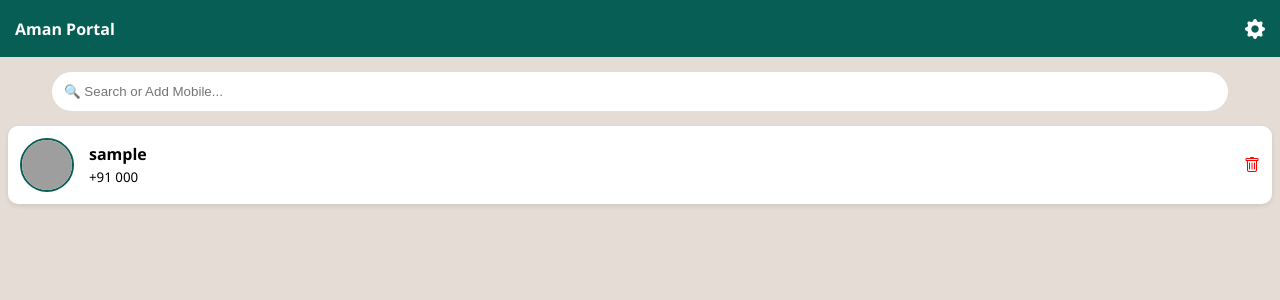
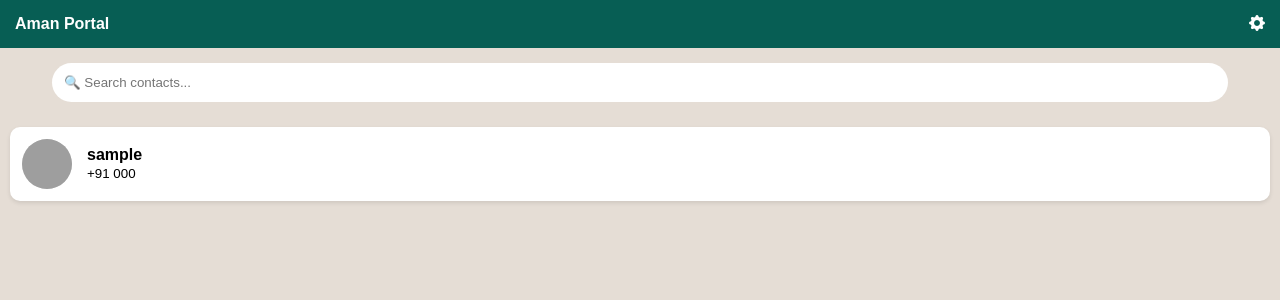
Before and after one commit to amanupadhy480-josh/Chat-Portal, a Flask app: page / in a window 1280 px wide. Shown: the top 300 px of the page. Run offline with Flask 3, Linux system fonts and the light colour scheme; a user stored in the database is signed in; tables that the repository leaves empty hold one stand-in row (values such as "Sample post"); grey boxes are pictures that could not be loaded.

Commit message:
Update home.html

```diff
--- a/templates/home.html
+++ b/templates/home.html
@@ -2,86 +2,51 @@
 <html>
 <head>
     <meta name="viewport" content="width=device-width, initial-scale=1.0">
-    <title>Aman Portal - Contacts</title>
+    <title>Aman Portal</title>
     <link rel="stylesheet" href="https://cdn.jsdelivr.net/npm/bootstrap-icons@1.11.1/font/bootstrap-icons.css">
     <style>
         :root { --main: #075e54; --bg: #e5ddd5; }
-        body { font-family: 'Segoe UI', sans-serif; margin: 0; background: var(--bg); transition: 0.3s; }
-        .navbar { background: var(--main); color: white; padding: 15px; display: flex; justify-content: space-between; align-items: center; position: sticky; top: 0; z-index: 100; }
-        .user-item { background: white; margin: 8px; padding: 12px; border-radius: 10px; display: flex; align-items: center; gap: 15px; box-shadow: 0 2px 5px rgba(0,0,0,0.1); }
-        .dp-img { width: 50px; height: 50px; border-radius: 50%; object-fit: cover; border: 2px solid var(--main); }
-        .search-box { width: 90%; margin: 15px auto; display: block; padding: 12px; border-radius: 25px; border: none; outline: none; }
-        .settings-btn { cursor: pointer; font-size: 20px; }
-        .status-dot { width: 10px; height: 10px; border-radius: 50%; display: inline-block; }
-        .online { background: #25d366; }
-        .offline { background: #bbb; }
-
-        /* Settings Modal */
-        #settingsModal { display: none; position: fixed; top: 50%; left: 50%; transform: translate(-50%, -50%); background: white; padding: 20px; border-radius: 15px; width: 80%; max-width: 350px; box-shadow: 0 0 100px rgba(0,0,0,0.5); z-index: 1000; }
-        .btn-del { background: #ff4d4d; color: white; border: none; padding: 10px; width: 100%; border-radius: 5px; margin-top: 15px; }
+        body { font-family: sans-serif; margin: 0; background: var(--bg); transition: 0.3s; }
+        .nav { background: var(--main); color: white; padding: 15px; display: flex; justify-content: space-between; align-items: center; }
+        .list { padding: 10px; }
+        .contact-card { background: white; padding: 12px; margin-bottom: 8px; border-radius: 10px; display: flex; align-items: center; gap: 15px; box-shadow: 0 2px 4px rgba(0,0,0,0.1); cursor: pointer; }
+        .dp { width: 50px; height: 50px; border-radius: 50%; object-fit: cover; background: #ddd; }
+        .search { width: 90%; margin: 15px auto; display: block; padding: 12px; border-radius: 25px; border: none; }
+        #settings { display:none; position:fixed; top:50%; left:50%; transform:translate(-50%,-50%); background:white; padding:20px; border-radius:15px; width:85%; z-index:100; box-shadow: 0 0 20px rgba(0,0,0,0.3); }
     </style>
 </head>
 <body>
-    <div class="navbar">
+    <div class="nav">
         <strong>Aman Portal</strong>
-        <i class="bi bi-gear-fill settings-btn" onclick="toggleSettings()"></i>
+        <i class="bi bi-gear-fill" onclick="document.getElementById('settings').style.display='block'"></i>
     </div>
 
-    <input type="text" id="search" class="search-box" placeholder="🔍 Search or Add Mobile..." onkeyup="filterUsers()">
+    <input type="text" class="search" placeholder="🔍 Search contacts..." onkeyup="filter(this.value)">
 
-    <div id="contactList">
+    <div class="list" id="contactList">
         {% for c in contacts %}
-        <div class="user-item">
-            <img src="/uploads/{{ c.contact_mobile }}_dp.png" onerror="this.src='/static/default_dp.png'" class="dp-img">
-            <div style="flex:1" onclick="location.href='/chat/{{ c.contact_username }}'">
+        <div class="contact-card" onclick="location.href='/chat/{{ c.contact_username }}'">
+            <img src="/static/default_dp.png" class="dp">
+            <div style="flex:1">
                 <strong>{{ c.contact_username }}</strong><br>
                 <small>+91 {{ c.contact_mobile }}</small>
             </div>
-            <a href="/delete_contact/{{ c.id }}" style="color:red" onclick="return confirm('Remove contact?')"><i class="bi bi-trash"></i></a>
         </div>
         {% endfor %}
     </div>
 
-    <div id="settingsModal">
-        <h3>Account Settings</h3>
-        <hr>
-        <label>Theme Background:</label>
-        <input type="color" id="colorPicker" onchange="changeTheme(this.value)" style="width: 100%; height: 40px;">
-
-        <form action="/add_contact" method="POST" style="margin-top:15px;">
-            <input name="mobile" placeholder="Add Mobile Number" required style="width:90%; padding:8px;">
-            <button type="submit" style="width:100%; margin-top:5px; background:var(--main); color:white; border:none; padding:8px;">Add Contact</button>
-        </form>
-
-        <form action="/delete_account" method="POST" onsubmit="return confirm('Account permanently delete karein?')">
-            <button class="btn-del">Delete My Account</button>
-        </form>
-        <button onclick="toggleSettings()" style="width:100%; margin-top:10px; border:none; padding:8px;">Close</button>
+    <div id="settings">
+        <h3>Settings</h3>
+        <input type="color" onchange="document.body.style.backgroundColor=this.value; localStorage.setItem('bg', this.value)" style="width:100%; height:40px;">
+        <button onclick="document.getElementById('settings').style.display='none'" style="width:100%; margin-top:10px;">Close</button>
     </div>
 
     <script>
-        function toggleSettings() {
-            let m = document.getElementById('settingsModal');
-            m.style.display = m.style.display === 'block' ? 'none' : 'block';
+        function filter(v) {
+            let cards = document.getElementsByClassName('contact-card');
+            for(let c of cards) { c.style.display = c.innerText.toLowerCase().includes(v.toLowerCase()) ? "flex" : "none"; }
         }
-
-        function changeTheme(color) {
-            document.body.style.backgroundColor = color;
-            localStorage.setItem('portal-bg', color);
-        }
-
-        window.onload = () => {
-            let savedColor = localStorage.getItem('portal-bg');
-            if(savedColor) document.body.style.backgroundColor = savedColor;
-        }
-
-        function filterUsers() {
-            let input = document.getElementById('search').value.toLowerCase();
-            let items = document.getElementsByClassName('user-item');
-            for (let item of items) {
-                item.style.display = item.innerText.toLowerCase().includes(input) ? "flex" : "none";
-            }
-        }
+        window.onload = () => { if(localStorage.getItem('bg')) document.body.style.backgroundColor = localStorage.getItem('bg'); }
     </script>
 </body>
 </html>
```
